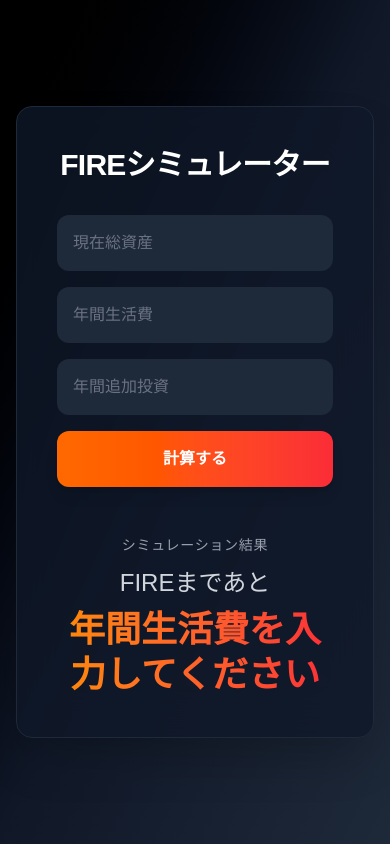
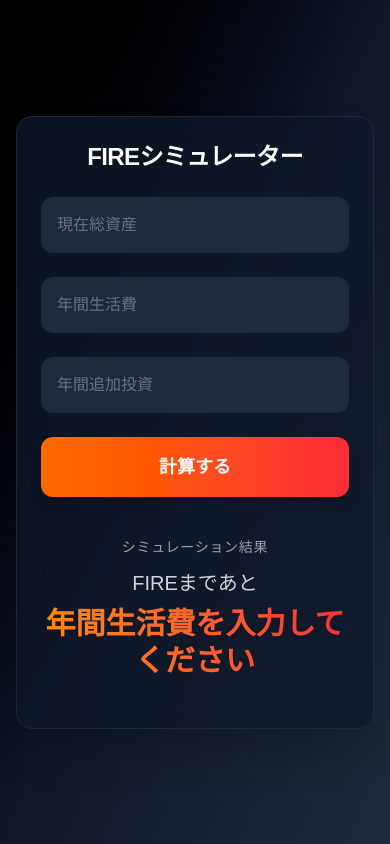
Before and after one commit to tommyjp719/fire-simulator, a Next.js app: page /simulator in a window 390 px wide. Both pictures are taken after a click on the button "計算する". Built offline with nearby package versions, Linux system fonts and the light colour scheme.

Commit message:
mobile UI fix

```diff
--- a/app/simulator/page.tsx
+++ b/app/simulator/page.tsx
@@ -2,9 +2,16 @@
 
 import { useState } from "react";
 import { motion } from "framer-motion";
-import {LineChart,Line,XAxis,YAxis,Tooltip,ResponsiveContainer} from "recharts";
-import { ReferenceLine } from "recharts";
-import { ReferenceDot } from "recharts";
+import {
+  LineChart,
+  Line,
+  XAxis,
+  YAxis,
+  Tooltip,
+  ResponsiveContainer,
+  ReferenceLine,
+  ReferenceDot,
+} from "recharts";
 
 export default function Simulator() {
   const [asset, setAsset] = useState<number>(0);
@@ -15,6 +22,7 @@ export default function Simulator() {
   const [target, setTarget] = useState<number>(0);
   const [fireYear, setFireYear] = useState<number | null>(null);
   const [fireAsset, setFireAsset] = useState<number | null>(null);
+
   const calculate = () => {
     if (expense <= 0) {
       setResult("年間生活費を入力してください");
@@ -28,6 +36,7 @@ export default function Simulator() {
     let data = [];
     let current = asset;
     let n = 0;
+
     while (current < fireTarget && n < 60) {
       current = current * (1 + r) + contribution;
       n++;
@@ -37,25 +46,23 @@ while (current < fireTarget && n < 60) {
         asset: Math.floor(current),
       });
     }
-setFireYear(Math.round(n));
+
     setFireYear(n);
     setFireAsset(current);
     setChartData(data);
 
-    const years = Math.floor(n);
-    const months = Math.round((n - years) * 12);
-
-    setResult(`FIREまであと ${years}年${months}ヶ月`);
+    setResult(`FIREまであと ${n}年0ヶ月`);
   };
 
   return (
-    <div className="min-h-screen bg-gradient-to-br from-black via-gray-900 to-gray-800 flex items-center justify-center px-4">
-      <div className="w-full max-w-xl bg-gray-900/80 backdrop-blur-xl p-10 rounded-2xl shadow-2xl border border-gray-800">
-        <h1 className="text-3xl font-bold text-white text-center mb-8 tracking-tight">
+    <div className="min-h-screen bg-gradient-to-br from-black via-gray-900 to-gray-800 flex items-center justify-center px-4 sm:px-6">
+      <div className="w-full max-w-xl bg-gray-900/80 backdrop-blur-xl p-6 sm:p-10 rounded-2xl shadow-2xl border border-gray-800">
+        <h1 className="text-2xl sm:text-3xl font-bold text-white text-center mb-6 sm:mb-8 tracking-tight">
           FIREシミュレーター
         </h1>
 
-        <div className="space-y-4">
+        <div className="space-y-6">
+          {/* 入力共通 */}
           <input
             type="text"
             inputMode="numeric"
@@ -63,11 +70,9 @@ setChartData(data);
             value={asset ? asset.toLocaleString() : ""}
             onChange={(e) => {
               const raw = e.target.value.replace(/,/g, "");
-            if (!isNaN(Number(raw))) {
-            setAsset(Number(raw));
-            }
+              if (!isNaN(Number(raw))) setAsset(Number(raw));
             }}
-            className="w-full p-4 rounded-xl bg-gray-800 text-white placeholder-gray-500 focus:outline-none focus:ring-2 focus:ring-orange-500"
+            className="w-full p-4 text-base rounded-xl bg-gray-800 text-white placeholder-gray-500 focus:outline-none focus:ring-2 focus:ring-orange-500"
           />
 
           <input
@@ -77,11 +82,9 @@ setChartData(data);
             value={expense ? expense.toLocaleString() : ""}
             onChange={(e) => {
               const raw = e.target.value.replace(/,/g, "");
-              if (!isNaN(Number(raw))) {
-                setExpense(Number(raw));
-              }
+              if (!isNaN(Number(raw))) setExpense(Number(raw));
             }}
-            className="w-full p-4 rounded-xl bg-gray-800 text-white placeholder-gray-500 focus:outline-none focus:ring-2 focus:ring-orange-500"
+            className="w-full p-4 text-base rounded-xl bg-gray-800 text-white placeholder-gray-500 focus:outline-none focus:ring-2 focus:ring-orange-500"
           />
 
           <input
@@ -91,16 +94,14 @@ setChartData(data);
             value={contribution ? contribution.toLocaleString() : ""}
             onChange={(e) => {
               const raw = e.target.value.replace(/,/g, "");
-              if (!isNaN(Number(raw))) {
-                setContribution(Number(raw));
-              }
+              if (!isNaN(Number(raw))) setContribution(Number(raw));
             }}
-            className="w-full p-4 rounded-xl bg-gray-800 text-white placeholder-gray-500 focus:outline-none focus:ring-2 focus:ring-orange-500"
+            className="w-full p-4 text-base rounded-xl bg-gray-800 text-white placeholder-gray-500 focus:outline-none focus:ring-2 focus:ring-orange-500"
           />
 
           <button
             onClick={calculate}
-            className="w-full py-4 rounded-xl bg-gradient-to-r from-orange-500 to-red-500 text-white font-semibold hover:opacity-90 transition-all duration-200 shadow-lg"
+            className="w-full py-4 text-lg rounded-xl bg-gradient-to-r from-orange-500 to-red-500 text-white font-semibold hover:opacity-90 transition-all duration-200 shadow-lg"
           >
             計算する
           </button>
@@ -111,29 +112,47 @@ setChartData(data);
             initial={{ opacity: 0, y: 20 }}
             animate={{ opacity: 1, y: 0 }}
             transition={{ duration: 0.6 }}
-    className="mt-12 text-center"
+            className="mt-10 text-center"
           >
             <div className="text-gray-400 text-sm mb-3 tracking-wider">
               シミュレーション結果
             </div>
 
-    <div className="flex flex-col items-center">
-  <div className="text-2xl md:text-3xl text-gray-300 mb-2">
+            <div className="flex flex-col items-center mb-6">
+              <div className="text-xl sm:text-2xl text-gray-300 mb-2">
                 FIREまであと
               </div>
 
-  <div className="text-4xl md:text-6xl font-black bg-gradient-to-r from-orange-400 to-red-500 bg-clip-text text-transparent leading-tight">
+              <div className="text-3xl sm:text-4xl md:text-5xl font-black bg-gradient-to-r from-orange-400 to-red-500 bg-clip-text text-transparent leading-tight">
                 {result.replace("FIREまであと ", "")}
               </div>
             </div>
+
             {chartData.length > 0 && (
-  <div className="mt-12 w-full h-72">
+              <div className="mt-6 w-full h-60 sm:h-64 md:h-72">
                 <ResponsiveContainer width="100%" height="100%">
-      <LineChart data={chartData}margin={{ top: 20, right: 20, left: 40, bottom: 20 }}>
-        <XAxis dataKey="year" stroke="#aaa" />
-        <YAxis stroke="#aaa"tickFormatter={(value) =>Number(value).toLocaleString("jp-JP")}/>
-        <Tooltip formatter={(value) =>Number(value).toLocaleString("ja-JP") + " 円"}/>
-        <Line type="monotone"
+                  <LineChart
+                    data={chartData}
+                    margin={{ top: 10, right: 10, left: 20, bottom: 10 }}
+                  >
+                    <XAxis
+                      dataKey="year"
+                      stroke="#aaa"
+                      interval="preserveStartEnd"
+                    />
+                    <YAxis
+                      stroke="#aaa"
+                      tickFormatter={(value) =>
+                        Number(value).toLocaleString("ja-JP")
+                      }
+                    />
+                    <Tooltip
+                      formatter={(value) =>
+                        Number(value).toLocaleString("ja-JP") + " 円"
+                      }
+                    />
+                    <Line
+                      type="monotone"
                       dataKey="asset"
                       stroke="#ff6b00"
                       strokeWidth={3}
@@ -144,13 +163,18 @@ setChartData(data);
                       <ReferenceDot
                         x={fireYear}
                         y={fireAsset}
-          r={8}
+                        r={7}
                         fill="#ff4444"
                         stroke="white"
                         strokeWidth={2}
                       />
                     )}
-        <ReferenceLine y={target}stroke="#ff4444"strokeDasharray="5 5"label="FIRE目標"/>
+                    <ReferenceLine
+                      y={target}
+                      stroke="#ff4444"
+                      strokeDasharray="5 5"
+                      label="FIRE目標"
+                    />
                   </LineChart>
                 </ResponsiveContainer>
               </div>
```
Lines whose indentation alone changed are shown as unchanged.
